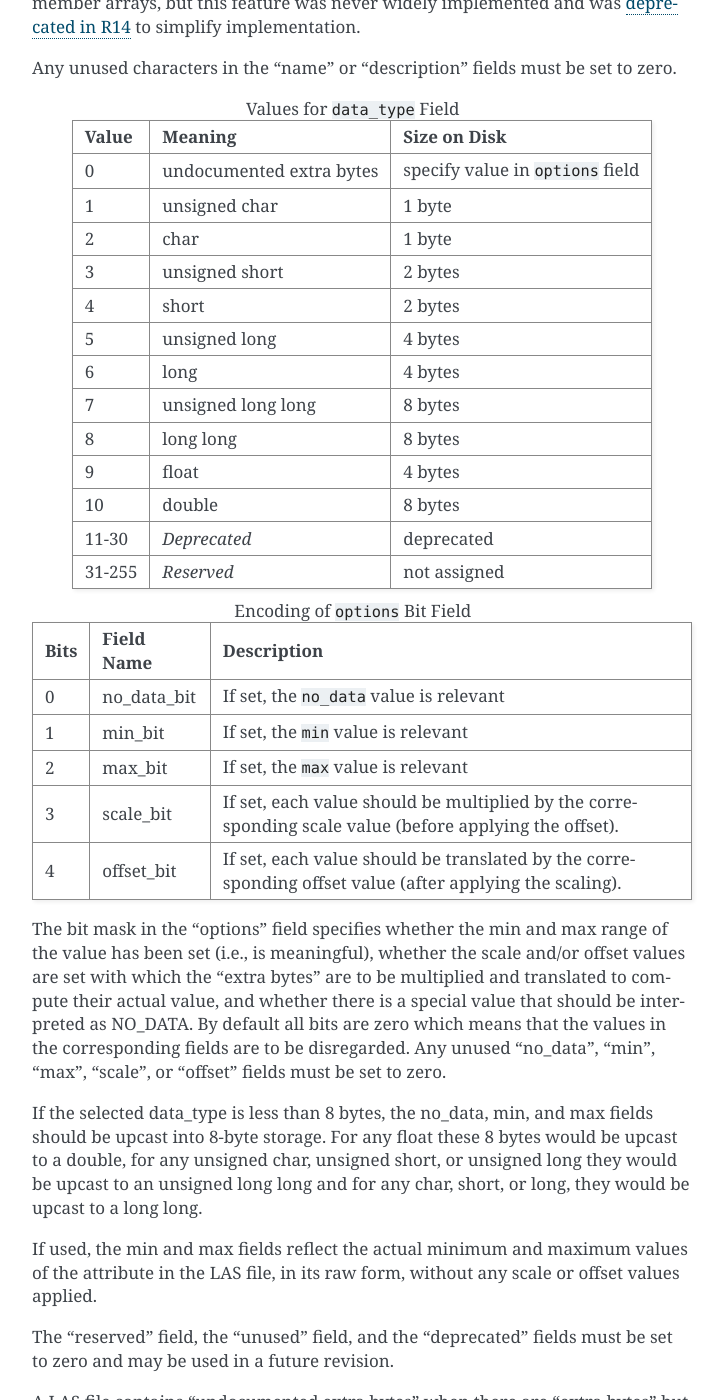
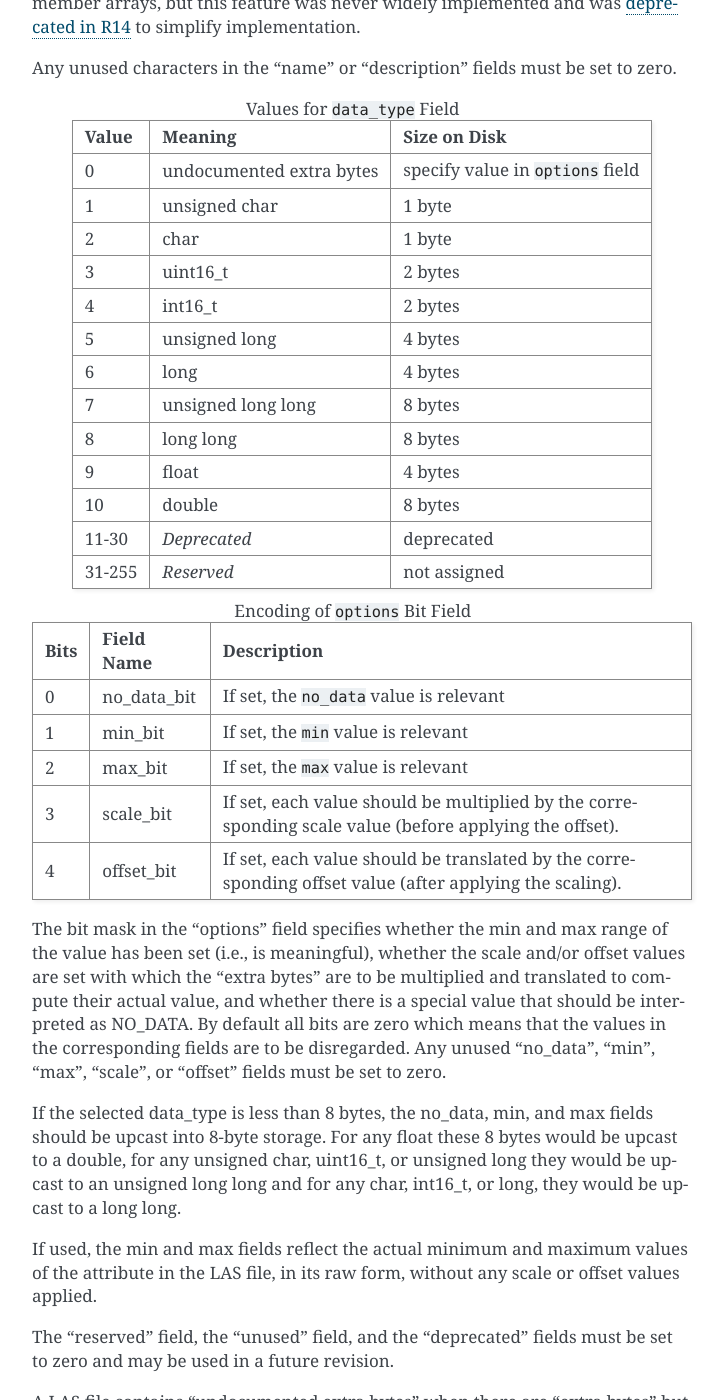
Before and after one commit to ASPRSorg/LAS, a Sphinx documentation site: the page built from source/04_optional_vlrs.txt, in a window 1280 px wide and 1400 px high, scrolled down 2182 px. Shown: the whole window, without its empty margins (388-1112 px from the left). Built offline with Sphinx 7.4.7, drawn with Linux system fonts in a browser that asks for light colours; some of the changed text lies outside the part shown.

Commit message:
Replace (unsigned) short with uint16_t/int16_t

```diff
--- a/source/04_optional_vlrs.txt
+++ b/source/04_optional_vlrs.txt
@@ -96,7 +96,7 @@ each point record:
 #) "pulse width" - data_type = 3 (ushort)
 
 In this example, an array of three individual floats collectively specify a
-"laser pulse direction" for that point, and one unsigned short integer specifies
+"laser pulse direction" for that point, and one uint16_t integer specifies
 a "pulse width" for that point.
 
 The "extra bytes" are made accessible via a unique name. The "name" field
@@ -131,9 +131,9 @@ Any unused characters in the "name" or "description" fields must be set to zero.
     +------------+-------------------------------+-------------------+
     | 2          | char                          | 1 byte            |
     +------------+-------------------------------+-------------------+
-    | 3          | unsigned short                | 2 bytes           |
+    | 3          | uint16_t                      | 2 bytes           |
     +------------+-------------------------------+-------------------+
-    | 4          | short                         | 2 bytes           |
+    | 4          | int16_t                       | 2 bytes           |
     +------------+-------------------------------+-------------------+
     | 5          | unsigned long                 | 4 bytes           |
     +------------+-------------------------------+-------------------+
@@ -186,8 +186,8 @@ values in the corresponding fields are to be disregarded. Any unused
 
 If the selected data_type is less than 8 bytes, the no_data, min, and max fields
 should be upcast into 8-byte storage. For any float these 8 bytes would be
-upcast to a double, for any unsigned char, unsigned short, or unsigned long
-they would be upcast to an unsigned long long and for any char, short, or long,
+upcast to a double, for any unsigned char, uint16_t, or unsigned long
+they would be upcast to an unsigned long long and for any char, int16_t, or long,
 they would be upcast to a long long.
 
 If used, the min and max fields reflect the actual minimum and maximum values
```
Also changed, not shown: source/03_required_vlrs.txt (+12 -12 lines), 5 other files.
